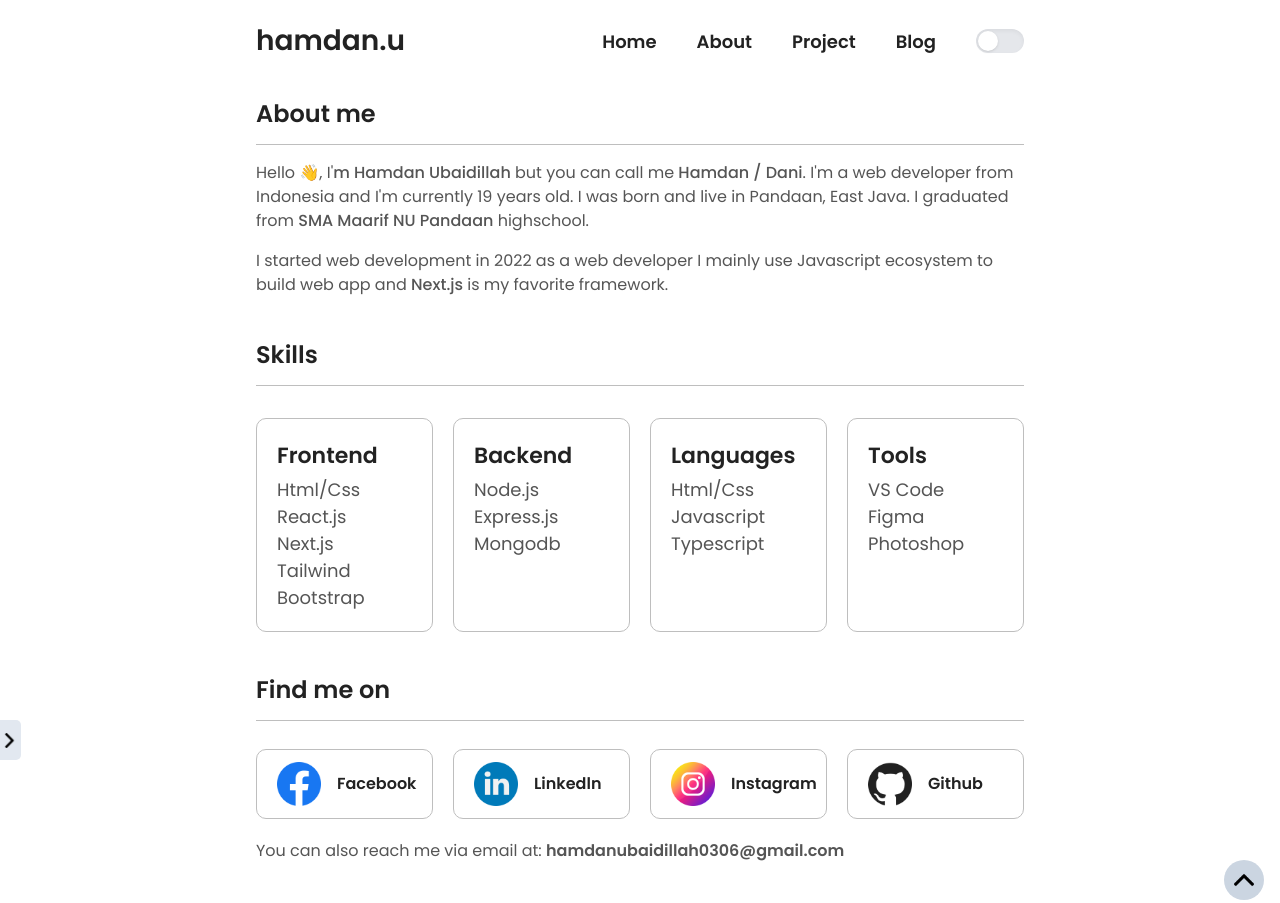
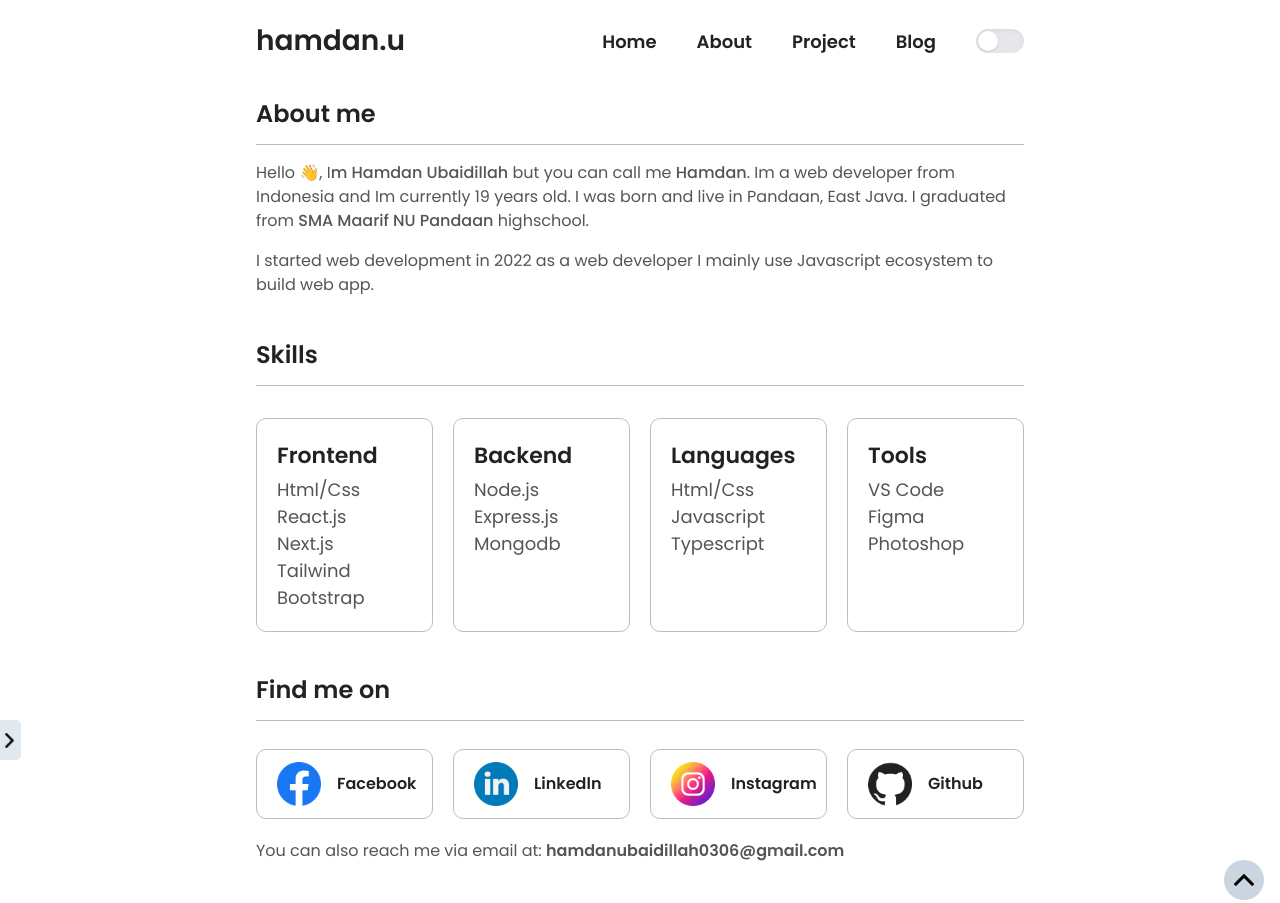
Before and after one commit to hmdnu/my-website, a Next.js app: page /about in a window 1280 px wide. Built offline with nearby package versions, Linux system fonts and the light colour scheme.

Commit message:
fix: about me page

```diff
--- a/app/about/page.tsx
+++ b/app/about/page.tsx
@@ -15,11 +15,10 @@ export default function About() {
         {/* paragraph */}
         <div className="mt-4">
           <p className="paragraph">
-            Hello 👋, I{"'"}
-            <span className="font-medium">m Hamdan Ubaidillah</span> but you can
-            call me <span className="font-medium"> Hamdan / Dani</span>. I{"'"}m
-            a web developer from Indonesia and I{"'"}m currently 19 years old. I
-            was born and live in Pandaan, East Java. I graduated from{" "}
+            Hello 👋, I<span className="font-medium">m Hamdan Ubaidillah</span>{" "}
+            but you can call me <span className="font-medium"> Hamdan</span>. Im
+            a web developer from Indonesia and Im currently 19 years old. I was
+            born and live in Pandaan, East Java. I graduated from{" "}
             <Link
               href={"https://www.smarifda.sch.id"}
               target="_blank"
@@ -31,15 +30,7 @@ export default function About() {
           </p>
           <p className="paragraph mt-4">
             I started web development in 2022 as a web developer I mainly use
-            Javascript ecosystem to build web app and{" "}
-            <Link
-              href={"https://nextjs.org"}
-              target="_blank"
-              className="font-medium cursor-pointer hover:underline"
-            >
-              Next.js
-            </Link>{" "}
-            is my favorite framework.
+            Javascript ecosystem to build web app.
           </p>
         </div>
       </div>
```
